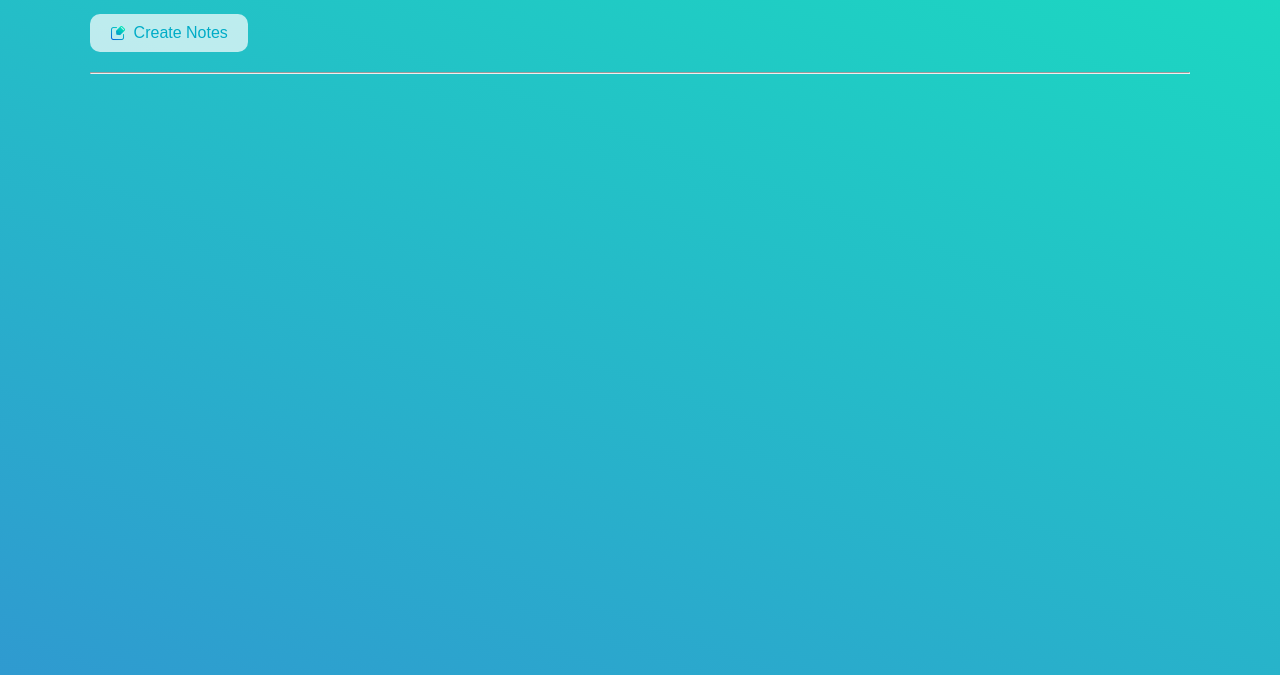
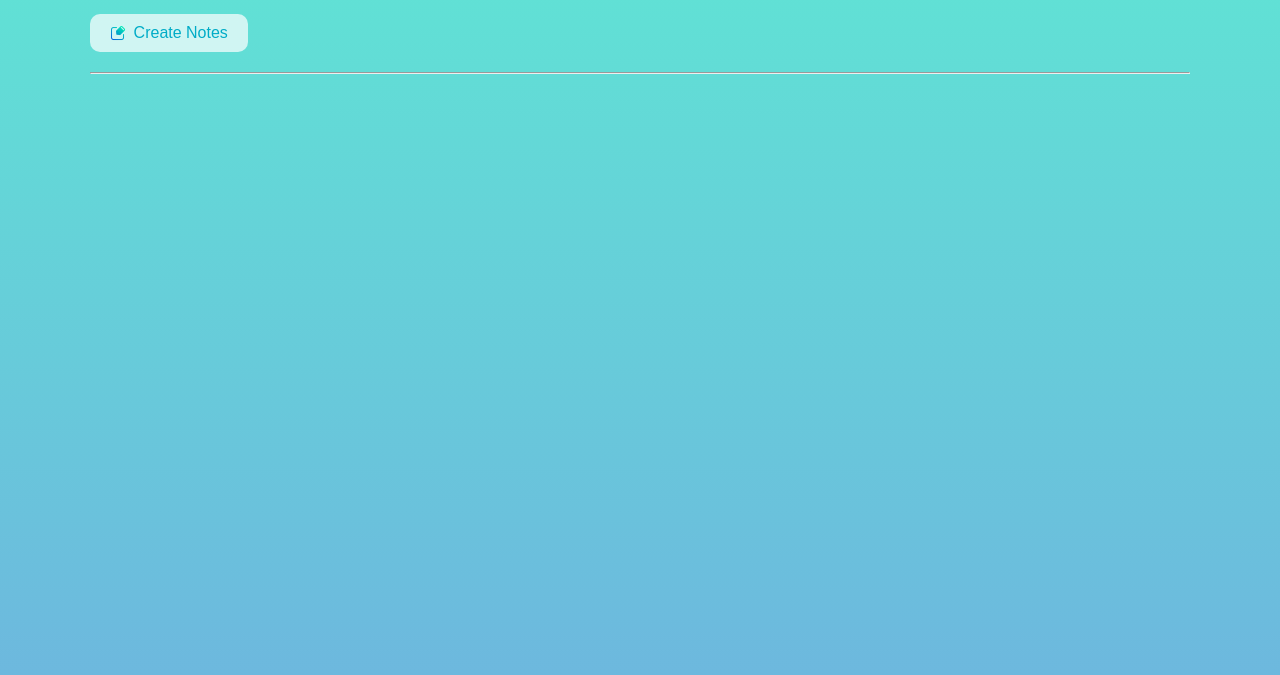
Before and after one commit to RaisulKayesRaka/Web-Dev-Mini-Projects, a plain HTML site: page Notes-App/index.html in a window 1280 px wide. Shown: the part 125-800 px from the top of the page. Drawn offline with Linux system fonts and the light colour scheme.

Commit message:
Changed background color of body in style.css

```diff
--- a/Notes-App/style.css
+++ b/Notes-App/style.css
@@ -6,7 +6,7 @@
 }
 
 body {
-  background: linear-gradient(200deg, #1adec0, #2f9ad0);
+  background: linear-gradient(180deg, rgba(26, 222, 193, 0.7), rgba(47, 154, 208, 0.7));
 }
 
 .container {
```
